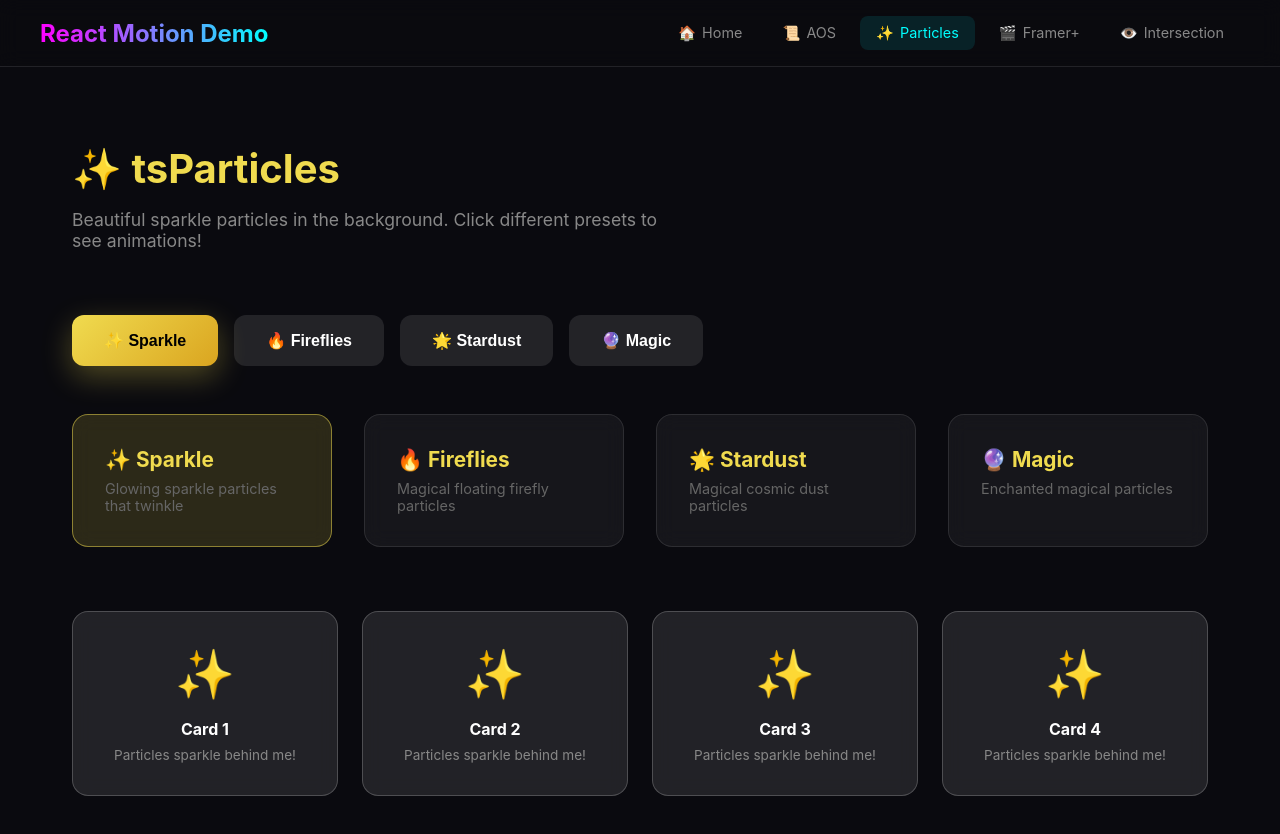
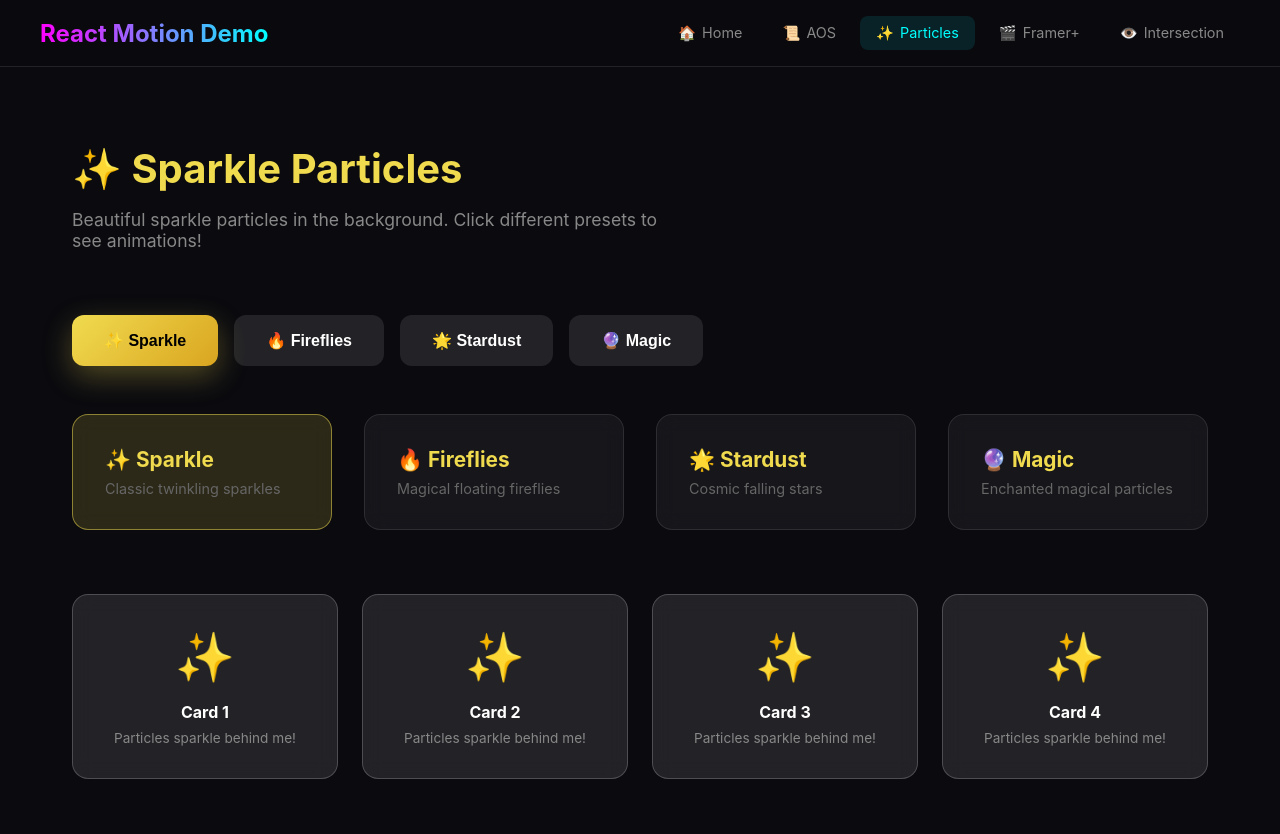
Before and after one commit to osgar-developer/react-df-demo3, a React (Vite) app: page /particles in a window 1280 px wide. Shown: the top 834 px of the page. Built offline with nearby package versions, Linux system fonts and the light colour scheme.

Commit message:
Fix particles: CSS-based sparkles that work

```diff
--- a/src/pages/ParticlesPage.tsx
+++ b/src/pages/ParticlesPage.tsx
@@ -1,117 +1,139 @@
 import { useState, useEffect } from 'react'
 import { motion } from 'motion/react'
-import Particles, { initParticlesEngine } from '@tsparticles/react'
-import { loadSlim } from '@tsparticles/slim'
 
-const particlePresets: { id: string; label: string; desc: string; options: any }[] = [
+interface Sparkle {
+  id: number
+  x: number
+  y: number
+  size: number
+  color: string
+  duration: number
+  delay: number
+}
+
+const colors = ['#ffffff', '#ffe4b5', '#87ceeb', '#dda0dd', '#ffd700', '#ff6b6b', '#4ecdc4', '#00ffff']
+
+function createSparkles(count: number): Sparkle[] {
+  return Array.from({ length: count }, (_, i) => ({
+    id: i,
+    x: Math.random() * 100,
+    y: Math.random() * 100,
+    size: Math.random() * 4 + 2,
+    color: colors[Math.floor(Math.random() * colors.length)],
+    duration: Math.random() * 3 + 2,
+    delay: Math.random() * 5,
+  }))
+}
+
+function SparkleEffect({ count = 50, style = 'sparkle' }: { count?: number; style?: string }) {
+  const [sparkles, setSparkles] = useState<Sparkle[]>([])
+
+  useEffect(() => {
+    setSparkles(createSparkles(count))
+  }, [count, style])
+
+  const getAnimation = () => {
+    switch(style) {
+      case 'fireflies':
+        return 'firefly 4s ease-in-out infinite'
+      case 'stardust':
+        return 'stardust 6s linear infinite'
+      case 'magic':
+        return 'magic 3s ease-in-out infinite'
+      default:
+        return 'sparkle 2s ease-in-out infinite'
+    }
+  }
+
+  return (
+    <div style={{
+      position: 'fixed',
+      top: 0,
+      left: 0,
+      right: 0,
+      bottom: 0,
+      zIndex: -1,
+      overflow: 'hidden',
+      pointerEvents: 'none',
+    }}>
+      <style>{`
+        @keyframes sparkle {
+          0%, 100% { opacity: 0; transform: scale(0); }
+          50% { opacity: 1; transform: scale(1); }
+        }
+        @keyframes firefly {
+          0%, 100% { opacity: 0; transform: translateY(0) scale(0.5); }
+          25% { opacity: 1; transform: translateY(-20px) scale(1); }
+          50% { opacity: 0.5; transform: translateY(-40px) scale(0.8); }
+          75% { opacity: 1; transform: translateY(-60px) scale(1); }
+        }
+        @keyframes stardust {
+          0% { opacity: 0; transform: translateY(100vh) rotate(0deg); }
+          10% { opacity: 1; }
+          90% { opacity: 1; }
+          100% { opacity: 0; transform: translateY(-100vh) rotate(720deg); }
+        }
+        @keyframes magic {
+          0%, 100% { opacity: 0; transform: scale(0) rotate(0deg); box-shadow: 0 0 0 0 currentColor; }
+          50% { opacity: 1; transform: scale(1) rotate(180deg); box-shadow: 0 0 20px 5px currentColor; }
+        }
+      `}</style>
+      {sparkles.map((s) => (
+        <div
+          key={s.id}
+          style={{
+            position: 'absolute',
+            left: `${s.x}%`,
+            top: `${s.y}%`,
+            width: s.size,
+            height: s.size,
+            borderRadius: '50%',
+            backgroundColor: s.color,
+            boxShadow: `0 0 ${s.size * 2}px ${s.color}`,
+            animation: getAnimation(),
+            animationDuration: `${s.duration}s`,
+            animationDelay: `${s.delay}s`,
+          }}
+        />
+      ))}
+    </div>
+  )
+}
+
+const presets = [
   {
     id: 'sparkle',
     label: '✨ Sparkle',
-    desc: 'Glowing sparkle particles that twinkle',
-    options: {
-      background: { color: { value: 'transparent' } },
-      particles: {
-        color: { value: ['#ffffff', '#ffe4b5', '#87ceeb', '#dda0dd'] },
-        move: { enable: true, speed: 0.5, direction: 'none', random: true },
-        number: { value: 150 },
-        opacity: { value: { min: 0.1, max: 0.8 }, animation: { enable: true, speed: 2, minimumValue: 0.1 } },
-        size: { value: { min: 1, max: 3 } },
-        shape: { type: 'circle' },
-        shadow: { enable: true, color: '#ffffff', blur: 10 },
-        stroke: { width: 0 },
-      },
-    }
+    desc: 'Classic twinkling sparkles',
+    count: 50,
   },
   {
     id: 'fireflies',
     label: '🔥 Fireflies',
-    desc: 'Magical floating firefly particles',
-    options: {
-      background: { color: { value: 'transparent' } },
-      particles: {
-        color: { value: ['#ffd700', '#ff8c00', '#ffff00'] },
-        move: { enable: true, speed: 0.8, direction: 'none', random: true, straight: false },
-        number: { value: 80 },
-        opacity: { value: { min: 0.2, max: 1 }, animation: { enable: true, speed: 1.5, minimumValue: 0.2 } },
-        size: { value: { min: 2, max: 5 } },
-        shape: { type: 'circle' },
-        shadow: { enable: true, color: '#ffd700', blur: 15 },
-      },
-    }
+    desc: 'Magical floating fireflies',
+    count: 30,
   },
   {
     id: 'stardust',
     label: '🌟 Stardust',
-    desc: 'Magical cosmic dust particles',
-    options: {
-      background: { color: { value: 'transparent' } },
-      particles: {
-        color: { value: ['#ffd700', '#ff6b6b', '#4ecdc4', '#c0c0c0'] },
-        move: { enable: true, speed: 0.3, direction: 'top', straight: false },
-        number: { value: 100 },
-        opacity: { value: { min: 0.3, max: 1 }, animation: { enable: true, speed: 0.5, minimumValue: 0.3 } },
-        size: { value: { min: 1, max: 4 } },
-        shape: { type: 'star' },
-        shadow: { enable: true, color: '#ffffff', blur: 8 },
-      },
-    }
+    desc: 'Cosmic falling stars',
+    count: 40,
   },
   {
     id: 'magic',
     label: '🔮 Magic',
     desc: 'Enchanted magical particles',
-    options: {
-      background: { color: { value: 'transparent' } },
-      particles: {
-        color: { value: ['#ff00ff', '#00ffff', '#ffff00', '#ff6b6b'] },
-        move: { enable: true, speed: 1, direction: 'none', random: true },
-        number: { value: 120 },
-        opacity: { value: { min: 0.2, max: 0.9 }, animation: { enable: true, speed: 2, minimumValue: 0.2 } },
-        size: { value: { min: 1, max: 3 } },
-        shape: { type: 'circle' },
-        shadow: { enable: true, color: '#ff00ff', blur: 20 },
-      },
-    }
+    count: 25,
   },
 ]
 
 export default function ParticlesPage() {
-  const [init, setInit] = useState(false)
-  const [activePreset, setActivePreset] = useState(particlePresets[0])
-
-  useEffect(() => {
-    initParticlesEngine(async (engine) => {
-      await loadSlim(engine)
-    }).then(() => setInit(true))
-  }, [])
+  const [activePreset, setActivePreset] = useState(presets[0])
 
   return (
     <div style={{ padding: '4rem 2rem', maxWidth: '1200px', margin: '0 auto', position: 'relative' }}>
-      {/* Background particles - behind everything */}
-      <div style={{
-        position: 'fixed',
-        top: 0,
-        left: 0,
-        right: 0,
-        bottom: 0,
-        zIndex: -1,
-        pointerEvents: 'none',
-        overflow: 'hidden'
-      }}>
-        {init && (
-          <Particles
-            id="tsparticles"
-            options={activePreset.options}
-            style={{
-              position: 'absolute',
-              top: 0,
-              left: 0,
-              width: '100%',
-              height: '100%'
-            }}
-          />
-        )}
-      </div>
+      {/* Background sparkles - behind everything */}
+      <SparkleEffect count={activePreset.count} style={activePreset.id} />
 
       <div style={{ position: 'relative', zIndex: 1 }}>
         <motion.div
@@ -120,7 +142,7 @@
           style={{ marginBottom: '4rem' }}
         >
           <h1 style={{ fontSize: '2.5rem', marginBottom: '1rem', color: '#f0db4f' }}>
-            ✨ tsParticles
+            ✨ Sparkle Particles
           </h1>
           <p style={{ color: '#888', fontSize: '1.1rem', maxWidth: '600px' }}>
             Beautiful sparkle particles in the background. Click different presets to see animations!
@@ -128,7 +150,7 @@
         </motion.div>
 
         <div style={{ display: 'flex', gap: '1rem', marginBottom: '3rem', flexWrap: 'wrap' }}>
-          {particlePresets.map((preset) => (
+          {presets.map((preset) => (
             <motion.button
               key={preset.id}
               whileHover={{ scale: 1.05 }}
@@ -156,7 +178,7 @@
         </div>
 
         <div style={{ display: 'grid', gridTemplateColumns: 'repeat(auto-fit, minmax(250px, 1fr))', gap: '2rem' }}>
-          {particlePresets.map((preset, i) => (
+          {presets.map((preset, i) => (
             <motion.div
               key={preset.id}
               initial={{ opacity: 0, y: 20 }}
```
